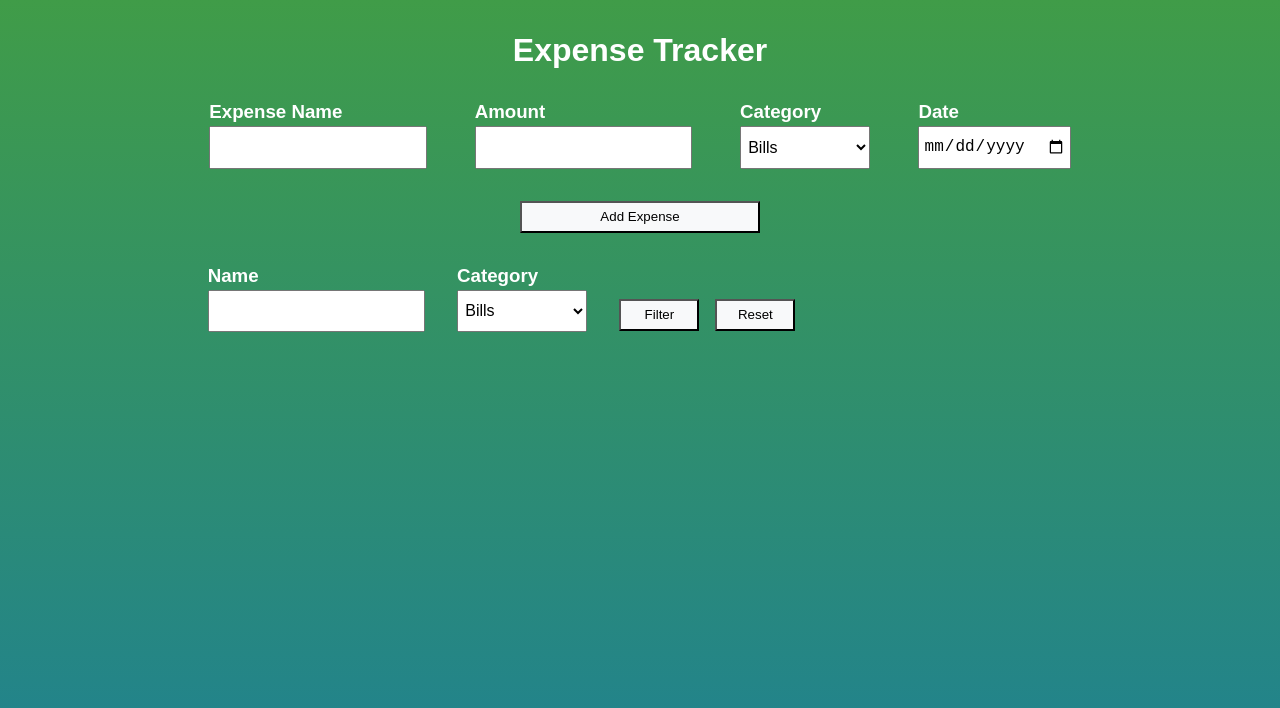
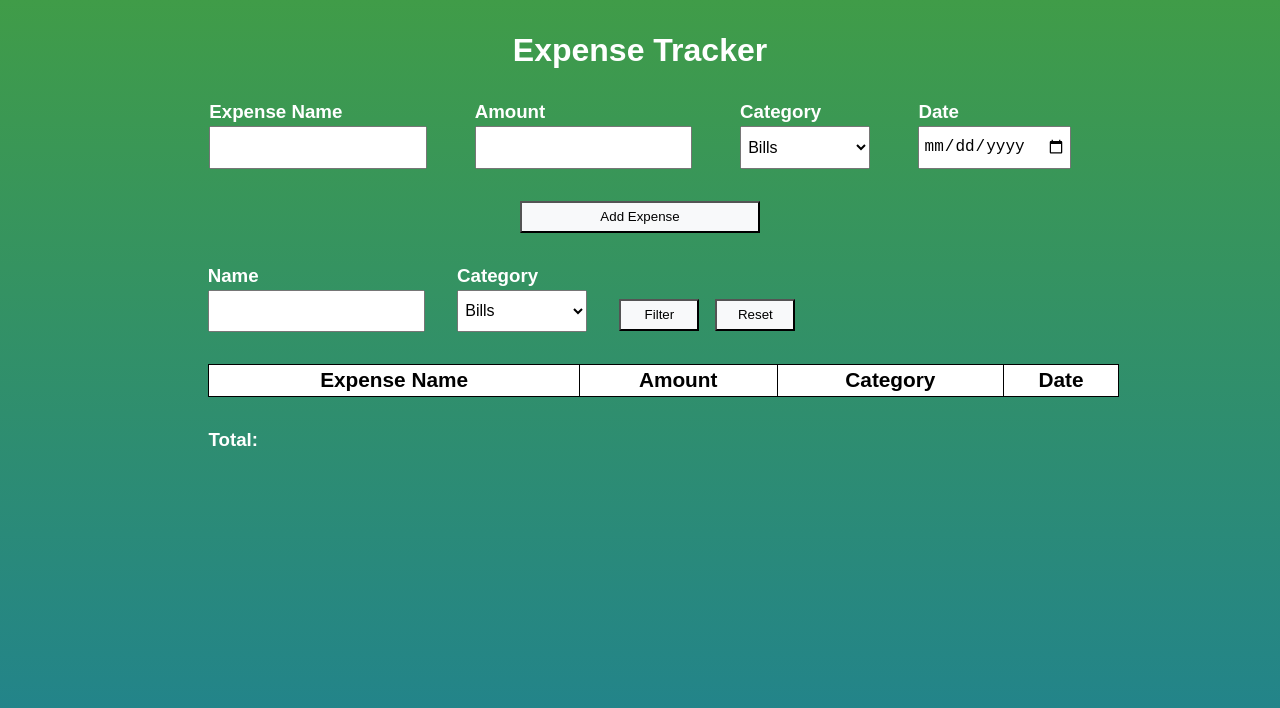
Before and after one commit to lewispotticary/react-expense-tracker, a React (Create React App) app: page / in a window 1280 px wide. Shown: the top 708 px of the page. Built offline with nearby package versions, Linux system fonts and the light colour scheme.

Commit message:
Created table component

```diff
--- a/src/App.css
+++ b/src/App.css
@@ -44,6 +44,8 @@ select {
   justify-content: space-evenly;
 }
 
+/*Filter Component Styling*/
+
 .filterContainer {
   display: flex;
 }
@@ -86,3 +88,33 @@ select {
 .lineBreak {
   width: 100%;
 }
+
+/* Table Styling */
+
+.tableContainer {
+  display: flex;
+  margin-left: 2.95rem;
+  margin-top: 2rem;
+  flex-direction: column;
+}
+
+table,
+td,
+th {
+  border: 1px solid black;
+  font-size: 5rem;
+}
+
+th {
+  font-size: 1.3rem;
+  padding-top: 0.2rem;
+  padding-bottom: 0.2rem;
+}
+
+table {
+  margin-bottom: 2rem;
+  border-collapse: collapse;
+  width: 100%;
+  color: black;
+  background-color: white;
+}
--- a/src/App.js
+++ b/src/App.js
@@ -2,6 +2,7 @@ import React from 'react';
 import './App.css';
 import Form from './components/Form';
 import Filter from './components/Filter';
+import Table from './components/Table';
 
 function App() {
   return (
@@ -9,6 +10,7 @@ function App() {
       <h1>Expense Tracker</h1>
       <Form /> {/* Form where user inputs expenses */}
       <Filter />
+      <Table />
     </div>
   );
 }
--- /dev/null
+++ b/src/components/Table.js
@@ -0,0 +1,22 @@
+import React from 'react';
+
+function Table (){
+    return(
+        <div className="tableContainer">
+
+            <table>
+                <tr>
+                    <th>Expense Name</th>
+                    <th>Amount</th>
+                    <th>Category</th>
+                    <th>Date</th>
+                </tr>
+            </table>
+
+            <h3>Total:</h3>
+
+        </div>
+    )
+}
+
+export default Table;
```
